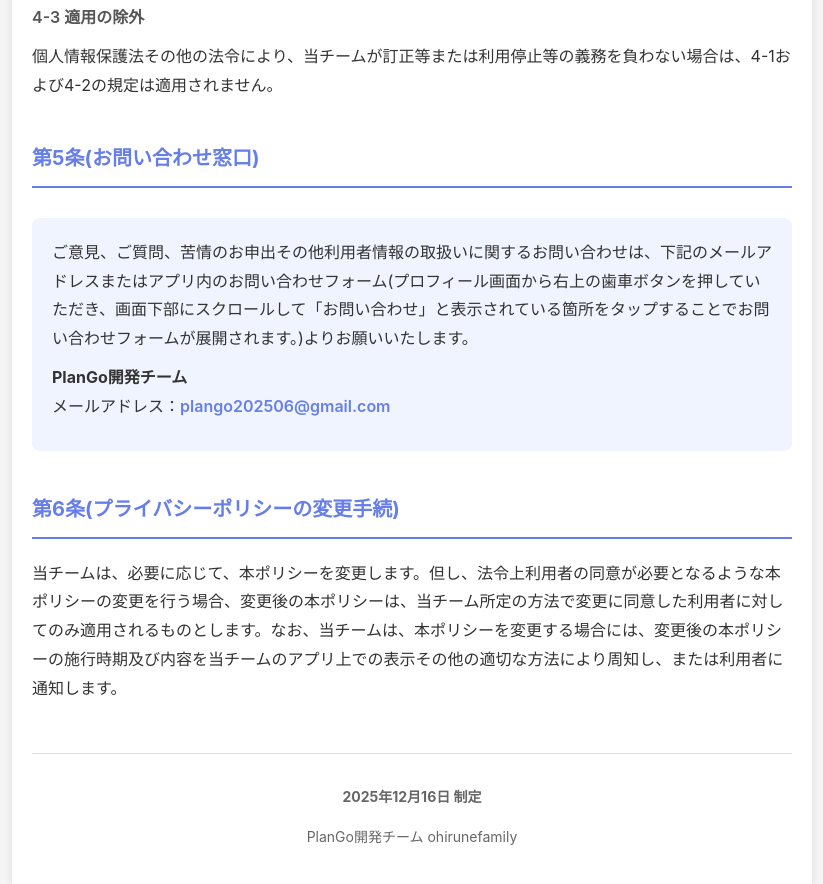
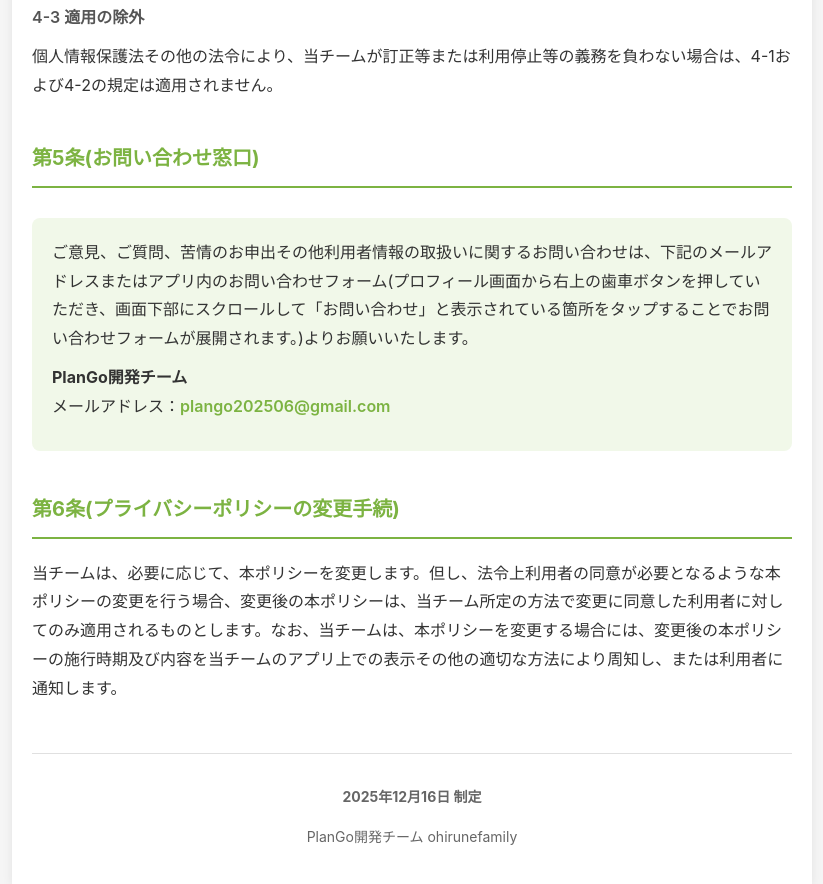
Before and after one commit to kraid5537/PlanGo-legal, a plain HTML site: page privacy.html in a window 1280 px wide. Shown: the part 2210-3094 px from the top of the page, without its empty margins (228-1051 px from the left). Drawn offline with Linux system fonts and the light colour scheme.

Commit message:
チームカラーに合わせて色味など調整

```diff
--- a/privacy.html
+++ b/privacy.html
@@ -12,7 +12,8 @@
     }
 
     body {
-            font-family: -apple-system, BlinkMacSystemFont, "Segoe UI", "Hiragino Kaku Gothic ProN", "Hiragino Sans", Meiryo, sans-serif;
+        font-family: -apple-system, BlinkMacSystemFont, "Segoe UI",
+            "Hiragino Kaku Gothic ProN", "Hiragino Sans", Meiryo, sans-serif;
         line-height: 1.8;
         color: #333;
         background-color: #f5f5f5;
@@ -22,14 +23,14 @@
         max-width: 800px;
         margin: 0 auto;
         padding: 20px;
-            background-color: white;
-            box-shadow: 0 2px 10px rgba(0,0,0,0.1);
+        background-color: #ffffff;
+        box-shadow: 0 2px 10px rgba(0, 0, 0, 0.08);
     }
 
     header {
         text-align: center;
         padding: 40px 20px;
-            background: linear-gradient(135deg, #667eea 0%, #764ba2 100%);
+        background-color: #7CB342;
         color: white;
         margin: -20px -20px 40px -20px;
     }
@@ -48,18 +49,18 @@
     .intro {
         margin-bottom: 30px;
         padding: 20px;
-            background-color: #f8f9fa;
-            border-left: 4px solid #667eea;
+        background-color: #F1F8E9;
+        border-left: 4px solid #7CB342;
         border-radius: 4px;
     }
 
     h2 {
         font-size: 20px;
         font-weight: 700;
-            color: #667eea;
+        color: #7CB342;
         margin: 40px 0 20px 0;
         padding-bottom: 10px;
-            border-bottom: 2px solid #667eea;
+        border-bottom: 2px solid #7CB342;
     }
 
     h3 {
@@ -83,7 +84,7 @@
     }
 
     .contact-box {
-            background-color: #f0f4ff;
+        background-color: #F1F8E9;
         padding: 20px;
         border-radius: 8px;
         margin: 30px 0;
@@ -94,7 +95,7 @@
     }
 
     .email {
-            color: #667eea;
+        color: #7CB342;
         font-weight: 600;
     }
 
```
Lines whose indentation alone changed are shown as unchanged.
